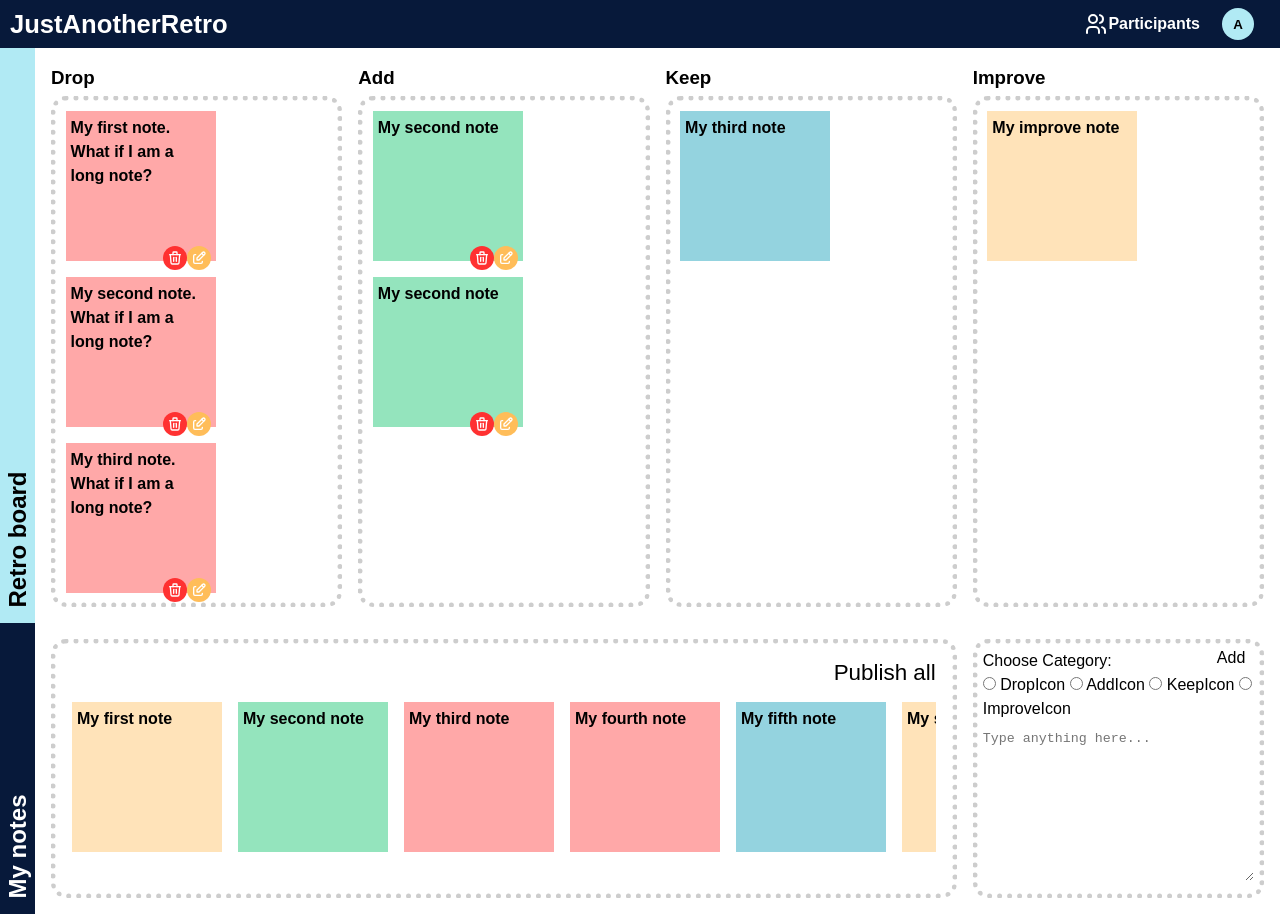
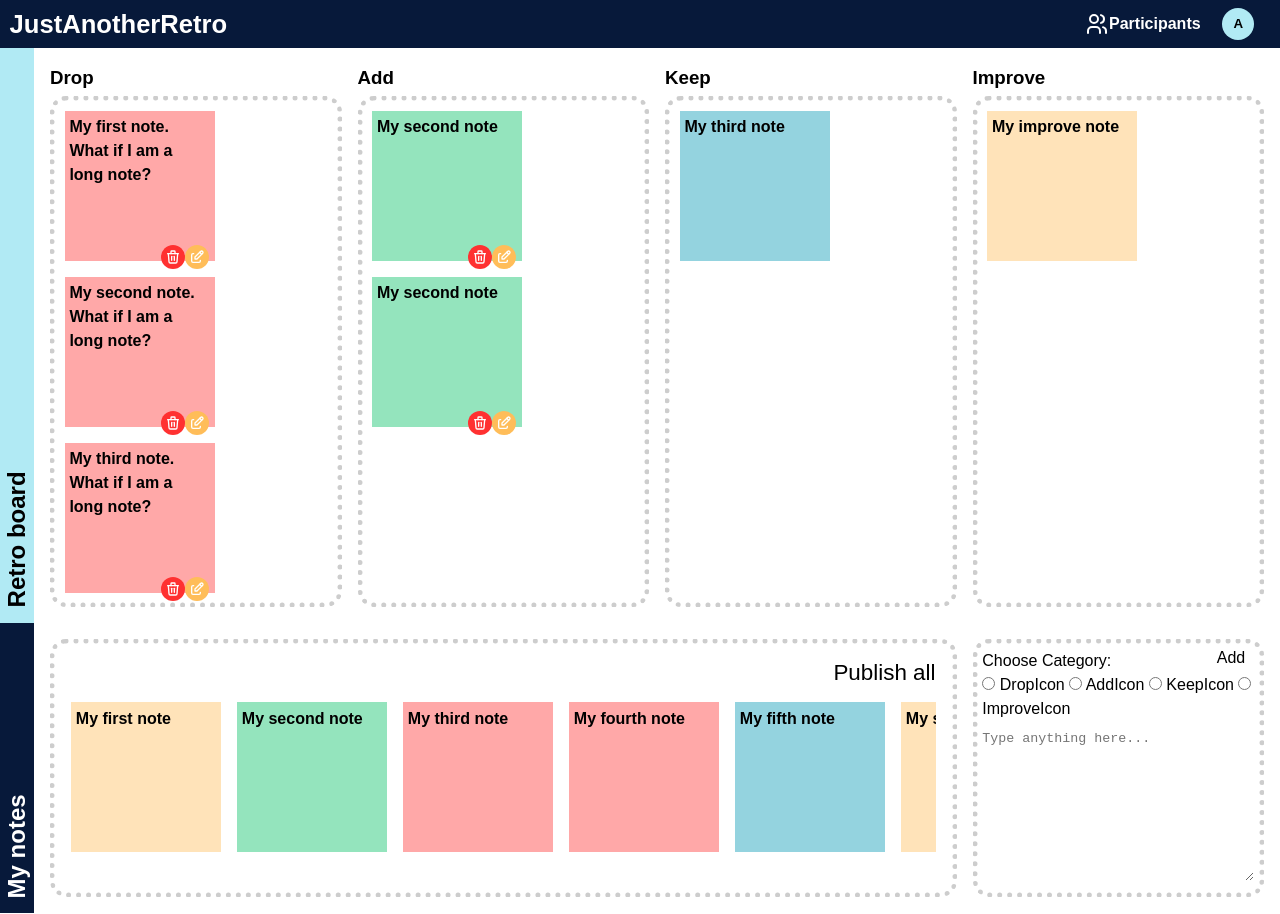
Before and after one commit to LenkoIvanov/VanillaRetroTool, a website built with Vite: page client/index.html in a window 1280 px wide. Built offline with nearby package versions, Linux system fonts and the light colour scheme.

Commit message:
styles: fix css inconsistencies after code review

```diff
--- a/client/src/styles/index.css
+++ b/client/src/styles/index.css
@@ -4,12 +4,13 @@
 body {
     height: 100vh;
     --note-width: 150px;
+    --text-area-height: 150px;
 
    > header {
         display: flex;
         justify-content: space-between;
         align-items: center;
-        padding: 10px;
+        padding: 0.6rem;
         height: 3rem;
         background-color: var(--clr-primary);
         color: var(--white);
@@ -25,10 +26,6 @@ body {
   display: flex;
 }
 
-.navbar-menu > li {
-    display: inline-block;
-}
-
 .btn {
     display: flex;
     align-items: center;
@@ -39,14 +36,14 @@ body {
 
 .btn-primary {
     font-size: 1rem;
-    padding: 3px 5px;
-    color: white;
+    padding: 0.2rem 0.3rem;
+    color: var(--white);
     border: 1px solid transparent;
     margin-right: 1rem;
 }
 
 .btn-primary:hover {
-    border-color: white;
+    border-color: var(--white);
 }
 
 .btn-user {
@@ -65,12 +62,12 @@ main {
 
 .section {
     display: grid;
-    grid-template-columns: 35px 1fr;
+    grid-template-columns: 2.125rem 1fr;
 }
 
 .section__title__wrapper {
     align-content: end;
-    padding: 5px 10px;
+    padding: 0.3rem 0.6rem;
 }
 
 .section-board >  .section__title__wrapper {
@@ -91,7 +88,7 @@ main {
 
 .content-wrapper {
     border: 5px dotted var(--clr-tertiary);
-    border-radius: 15px;
+    border-radius: 1rem;
 }
 
 .retro-category {
@@ -110,10 +107,11 @@ main {
     grid-template-rows: repeat(auto-fit, var(--note-width));
     gap: 1rem;
     flex-grow: 1;
+    overflow-y: auto;
 }
 
 .note {
-    padding: 5px;
+    padding: 0.3rem;
     font-weight: bold;
     position: relative;
     aspect-ratio: 1/1;
@@ -137,16 +135,16 @@ main {
 
 .note-actions {
     position: absolute;
-    top: 90%;
-    left: 65%;
+    top: 8.375rem;
+    left: 6rem;
     display: flex;
 }
 
 .btn-round {
     color: var(--white);
     border-radius: 50%;
-    width: 24px;
-    height: 24px;
+    width: 1.5rem;
+    height: 1.5rem;
 
 }
 
@@ -159,7 +157,7 @@ main {
 }
 
 .section-workspace > .section__title__wrapper {
-    color: white;
+    color: var(--white);
     background-color: var(--clr-primary)
 }
 
@@ -192,7 +190,7 @@ main {
 
 .note-placeholder {
     border: 5px dotted var(--black);
-    border-radius: 15px;
+    border-radius: 1rem;
     display: flex;
     justify-content: center;
 }
@@ -203,7 +201,7 @@ main {
 }
 
 .note-form {
-    padding: 5px;
+    padding: 0.3rem;
     position: relative;
 }
 
@@ -215,12 +213,12 @@ main {
     margin-top: 0.6rem;
     border: none;
     width: 100%;
-    height: 150px;
+    height: var(--text-area-height);
 }
 
 .note-form__submit {
-    font-size: 16px;
+    font-size: 1rem;
     position: absolute;
     left: 85%;
-    top: 5px;
+    top: 0.3rem;
 }
```
